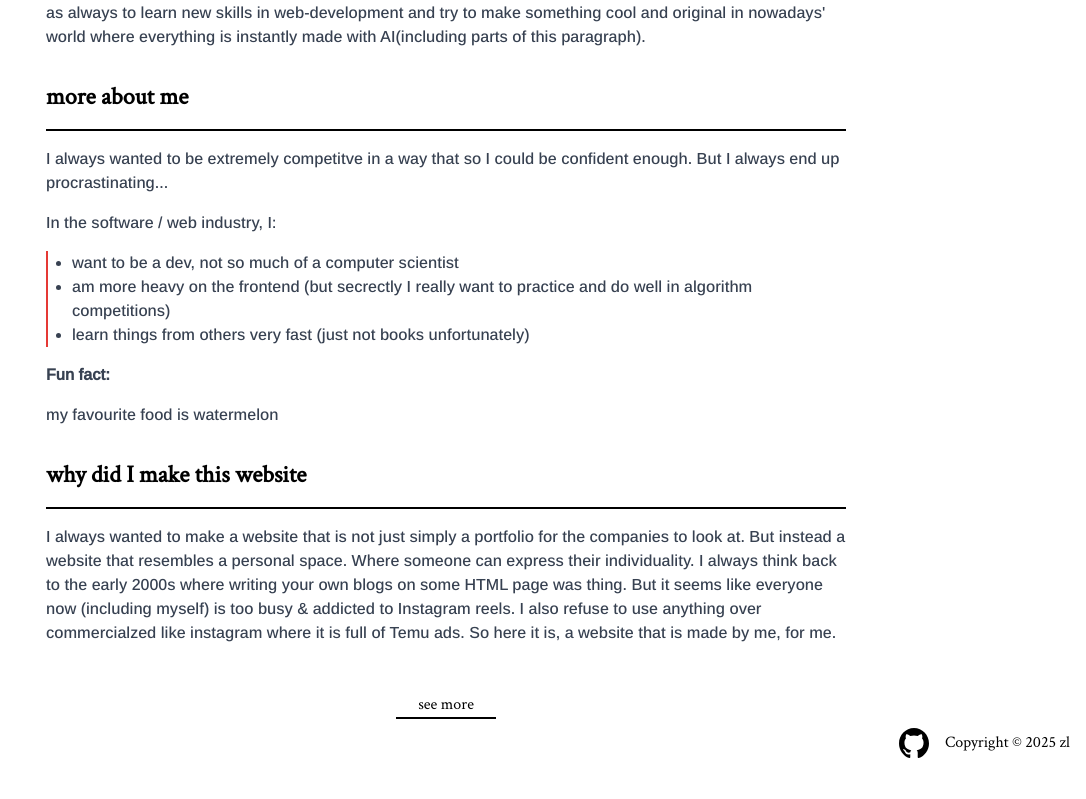
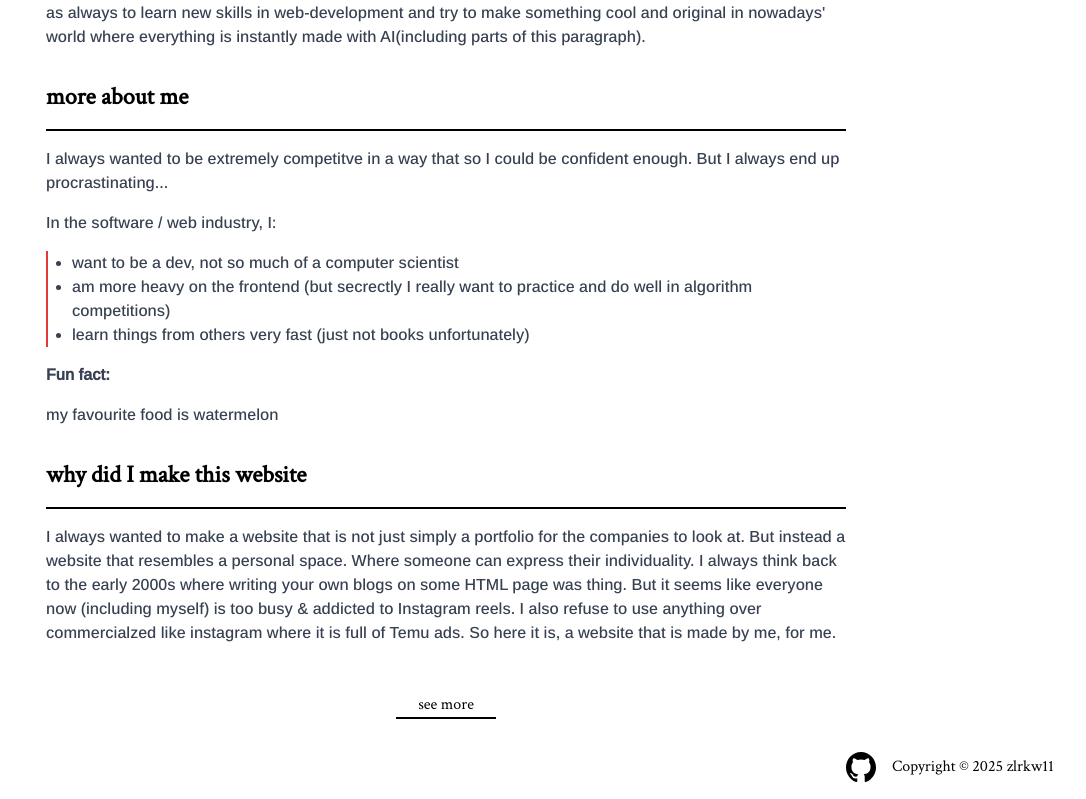
Before and after one commit to zlrkw11/zl-v2, a Next.js app: page /about in a window 1280 px wide. Shown: the part 249-1048 px from the top of the page, without its empty margins (194-1280 px from the left). Before the commit the page ends 1016 px from the top, so only its background shows below. Built offline with nearby package versions, Linux system fonts and the light colour scheme.

Commit message:
footer spacing

```diff
--- a/app/components/footer.tsx
+++ b/app/components/footer.tsx
@@ -6,11 +6,11 @@ import github from "../../public/assets/gh.svg";
 const Footer = () => {
   return (
     <div className="flex ml-auto">
-      <div className="flex w-full h-8 mr-4 items-center gap-4 pb-4">
+      <div className="flex w-full h-8 mr-4 items-center gap-4 px-4 py-8">
         <Link href="https://github.com/zlrkw11">
           <Image src={github} alt="github" width={30} height={30} />
         </Link>
-        <p>Copyright © 2025 zl</p>
+        <p>Copyright © 2025 zlrkw11</p>
       </div>
     </div>
   );
```
